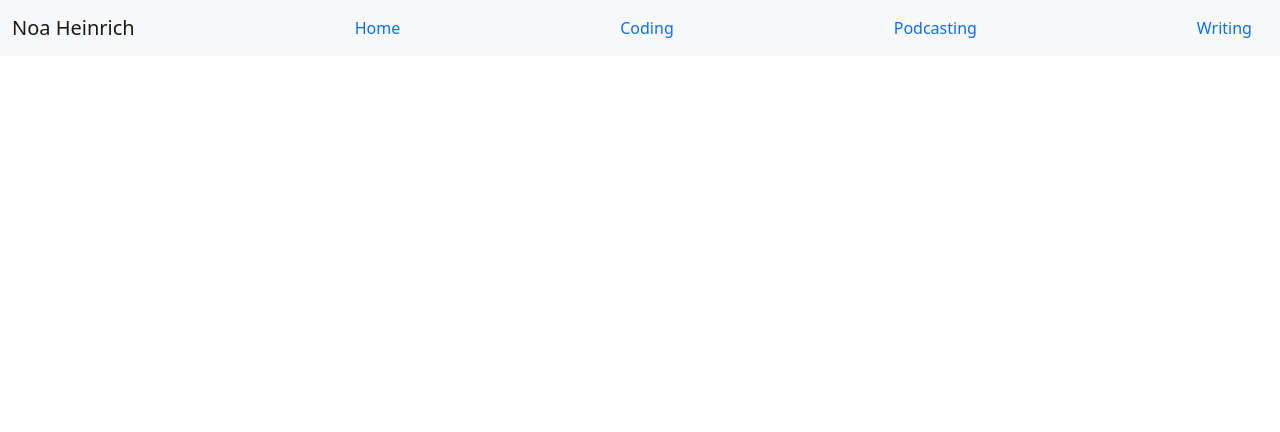
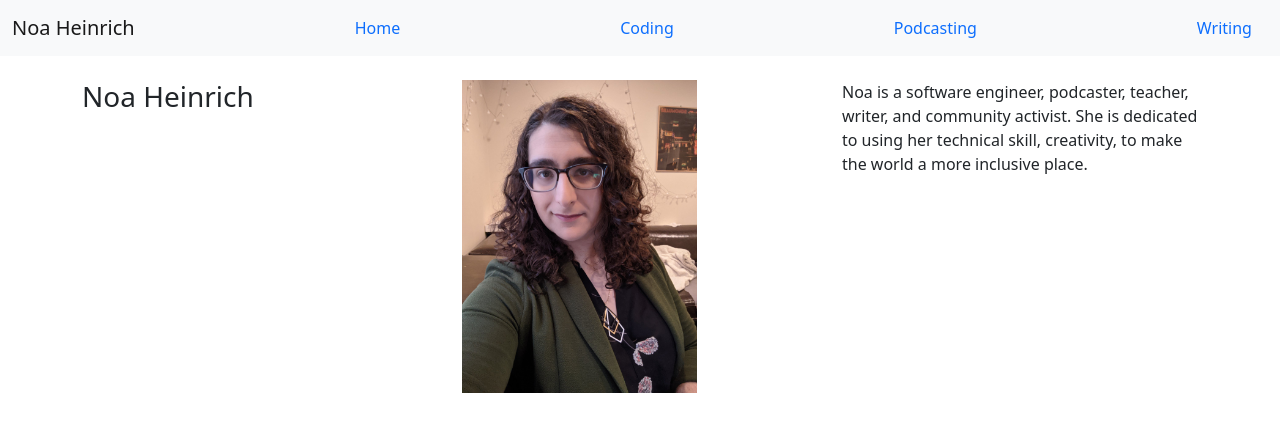
Before and after one commit to NoaHeinrich/noaheinrich.github.io, a plain HTML site: page index.html in a window 1280 px wide. Drawn offline with nearby package versions, Linux system fonts and the light colour scheme.

Commit message:
added home page

```diff
--- a/index.html
+++ b/index.html
@@ -4,7 +4,7 @@
     <meta charset="UTF-8">
     <meta name="viewport" content="width=device-width, initial-scale=1.0">
     <link href="https://cdn.jsdelivr.net/npm/bootstrap@5.0.0-beta1/dist/css/bootstrap.min.css" rel="stylesheet" integrity="sha384-giJF6kkoqNQ00vy+HMDP7azOuL0xtbfIcaT9wjKHr8RbDVddVHyTfAAsrekwKmP1" crossorigin="anonymous">
-    <link href="styles.css" rel="stylesheet">
+    <link href="./styles.css" rel="stylesheet">
     <title>Document</title>
 </head>
 <body>
@@ -17,5 +17,21 @@
             <a class="nav-link" href="#">Writing</a>
         </div>
     </nav>
+    <br>
+    <div id="content" class="container">
+        <div class="row">
+            <div class="col-sm">
+                <h3>Noa Heinrich</h3>
+            </div>
+            <div class="col-sm">
+                <img id="profile-pic" src="./assets/imgs/NoaProfile.jpeg">
+            </div>
+            <div class="col-sm">
+                <p>
+                    Noa is a software engineer, podcaster, teacher, writer, and community activist. She is dedicated to using her technical skill, creativity, to make the world a more inclusive place.
+                </p>
+            </div>
+        </div>
+    </div>
 </body>
 </html>
--- a/styles.css
+++ b/styles.css
@@ -0,0 +1,3 @@
+#profile-pic {
+    width: 66%;
+}
```
Also changed, not shown: assets/imgs/NoaProfile.jpeg (added), 3 other files.
